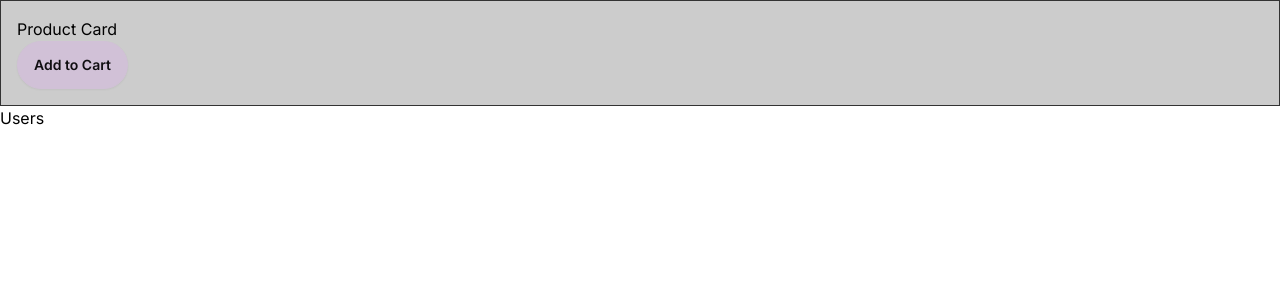
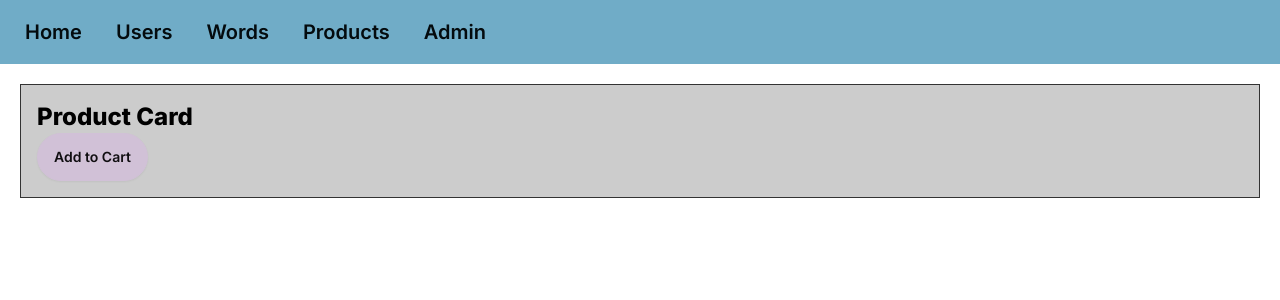
Before and after one commit to vijaysharma/next-app, a Next.js app: page / in a window 1280 px wide. Shown: the top 300 px of the page. Built offline with nearby package versions, Linux system fonts and the light colour scheme.

Commit message:
add navigation to the layout

```diff
--- /dev/null
+++ b/app/Navigation.tsx
@@ -0,0 +1,26 @@
+import Link from 'next/link';
+import React from 'react';
+
+const Navigation = () => {
+  return (
+    <nav className="navbar bg-neutral text-neutral-content">
+      <Link className="btn btn-ghost text-xl" href="/">
+        Home
+      </Link>
+      <Link className="btn btn-ghost text-xl" href="/users">
+        Users
+      </Link>
+      <Link className="btn btn-ghost text-xl" href="/words">
+        Words
+      </Link>
+      <Link className="btn btn-ghost text-xl" href="/products">
+        Products
+      </Link>
+      <Link className="btn btn-ghost text-xl" href="/admin">
+        Admin
+      </Link>
+    </nav>
+  );
+};
+
+export default Navigation;
--- a/app/admin/layout.tsx
+++ b/app/admin/layout.tsx
@@ -6,7 +6,7 @@ interface Props {
 const AdminLayout = ({ children }: Props) => {
   return (
     <div className="flex">
-      <aside className="bg-slate-100 p-10">Admin Aside</aside>
+      <aside className="bg-slate-100 p-10 -m-5">Admin Aside</aside>
       <div className="p-10">{children}</div>
     </div>
   );
--- a/app/globals.css
+++ b/app/globals.css
@@ -19,3 +19,9 @@
 body {
   color: rgb(var(--foreground-rgb));
 }
+
+@layer base {
+  h1 {
+    @apply font-extrabold text-2xl
+  }
+}
--- a/app/layout.tsx
+++ b/app/layout.tsx
@@ -1,6 +1,7 @@
 import './globals.css';
 import type { Metadata } from 'next';
 import { Inter } from 'next/font/google';
+import Navigation from './Navigation';
 
 const inter = Inter({ subsets: ['latin'] });
 
@@ -16,7 +17,10 @@ export default function RootLayout({
 }) {
   return (
     <html lang="en" data-theme="pastel">
-      <body className={inter.className}>{children}</body>
+      <body className={inter.className}>
+        <Navigation />
+        <main className="p-5">{children}</main>
+      </body>
     </html>
   );
 }
--- a/app/page.tsx
+++ b/app/page.tsx
@@ -1,12 +1,7 @@
-import Image from 'next/image'
-import Link from 'next/link'
-import ProductCard from './components/ProductCard/ProductCard'
+import Image from 'next/image';
+import Link from 'next/link';
+import ProductCard from './components/ProductCard/ProductCard';
 
 export default function Home() {
-  return (
-    <main>
-      <ProductCard />
-      <Link href="/users">Users</Link>
-    </main>
-  )
+  return <ProductCard />;
 }
--- a/app/users/UsersTable.tsx
+++ b/app/users/UsersTable.tsx
@@ -23,7 +23,7 @@ const UsersTable = async ({ sortBy }: SortBy) => {
 
   return (
     <>
-      <h2>Users</h2>
+      <h1>Users</h1>
       <table className="table table-fixed table-zebra">
         <thead>
           <tr>
--- a/app/users/page.tsx
+++ b/app/users/page.tsx
@@ -1,6 +1,5 @@
 import React from 'react';
 import UsersTable from './UsersTable';
-import Words from './Words';
 
 interface Props {
   searchParams: {
@@ -11,10 +10,6 @@ const UserPage = ({ searchParams: { sortOrder } }: Props) => {
   return (
     <>
       <UsersTable sortBy={sortOrder} />
-      <br />
-      <hr />
-      <br />
-      <Words />
     </>
   );
 };
--- a/app/users/Words.tsx
+++ b/app/words/page.tsx
@@ -7,7 +7,7 @@ const Words = async () => {
   const words: [] = await wordsJson.json();
   return (
     <>
-      <h2>10 Words</h2>
+      <h1>Random Words</h1>
       {words.map((word) => (
         <div className="stack">
           <div className="text-center border border-base-content card w-36 bg-base-100">
```
